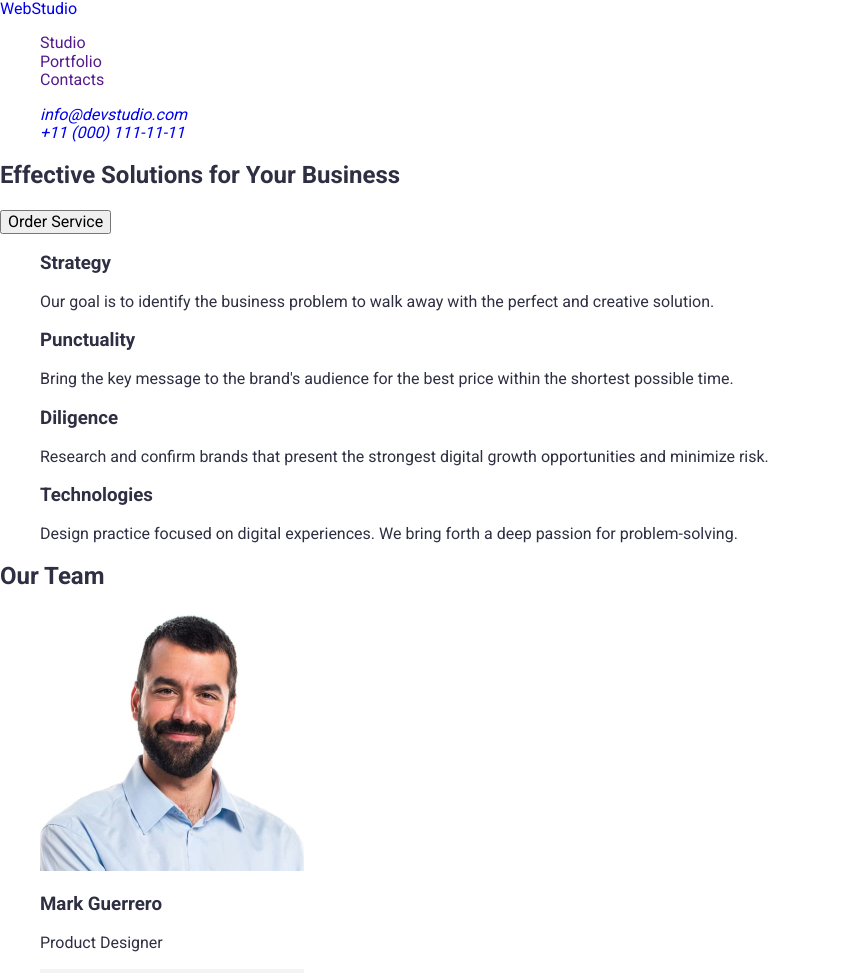
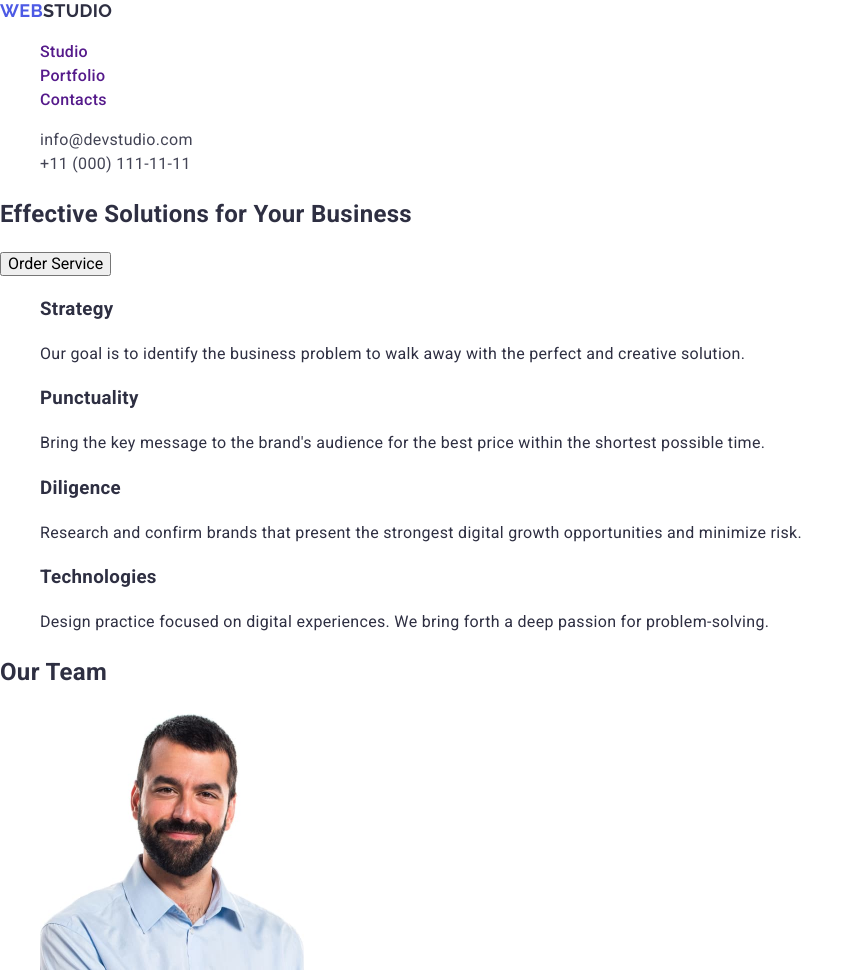
Before and after one commit to Imojenga/goit-markup-hw-02, a plain HTML site: page index.html in a window 1280 px wide. Shown: the top 973 px of the page, without its empty margins (0-864 px from the left). Drawn offline with nearby package versions, Linux system fonts and the light colour scheme.

Commit message:
change styles

```diff
--- a/css/styles.css
+++ b/css/styles.css
@@ -2,6 +2,9 @@ body {
   font-family: 'Roboto', 'Helvetica Neue', 'Verdana', 'Tahoma', sans-serif;
   color: #2e2f42;
   background-color: #ffffff;
+  font-size: 16px;
+  line-height: 1.5;
+  letter-spacing: 0.32px;
 }
 
 a {
@@ -15,3 +18,42 @@ ul {
 button {
   cursor: pointer;
 }
+
+.accent {
+  font-family: 'Raleway', sans-serif;
+  color: #4d5ae5;
+  font-size: 18px;
+  line-height: 1.17;
+  letter-spacing: 0.54;
+  text-transform: uppercase;
+}
+
+.nav-logo-link {
+  font-family: 'Raleway', sans-serif;
+  color: #2e2f42;
+  font-size: 18px;
+  line-height: 1.17;
+  letter-spacing: 0.54;
+  text-transform: uppercase;
+}
+
+.nav-links a {
+  font-weight: 500;
+}
+
+.nav-links a:hover {
+  color: #404bbf;
+}
+
+.studio:active {
+  text-decoration: underline;
+}
+
+.contact-links a {
+  color: #434455;
+  font-style: normal;
+}
+
+.contact-links a:hover {
+  color: #404bbf;
+}
--- a/index.html
+++ b/index.html
@@ -16,17 +16,17 @@
   </head>
   <body>
     <header>
-      <nav class="nav">
+      <nav>
         <a class="nav-logo-link" href="./index.html"
-          ><span class="nav-logo-text">Web</span>Studio</a
+          ><span class="accent">Web</span>Studio</a
         >
         <ul class="nav-links">
-          <li><a href="">Studio</a></li>
+          <li><a href="" class="studio">Studio</a></li>
           <li><a href="">Portfolio</a></li>
           <li><a href="">Contacts</a></li>
         </ul>
       </nav>
-      <address class="contact">
+      <address>
         <ul class="contact-links">
           <li><a href="mailto:info@devstudio.com">info@devstudio.com</a></li>
           <li><a href="tel:+110001111111">+11 (000) 111-11-11</a></li>
@@ -165,8 +165,8 @@
       </section>
     </main>
     <footer>
-      <a class="footer-logo-link" href="./index.html"
-        ><span class="footer-logo-text">Web</span>Studio</a
+      <a class="logo-link" href="./index.html"
+        ><span class="accent">Web</span>Studio</a
       >
       <p class="footer-text">
         Increase the flow of customers and sales for your business with digital
```
